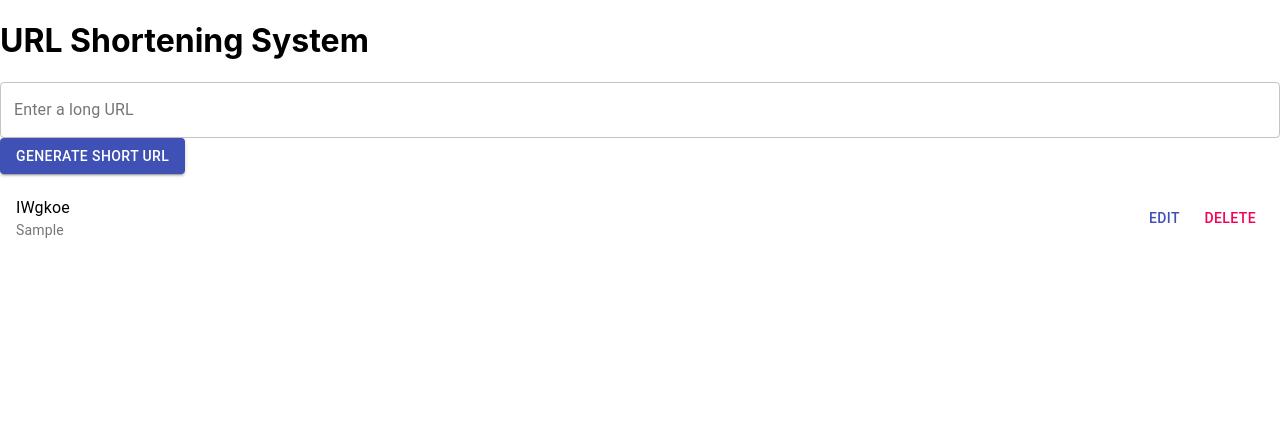
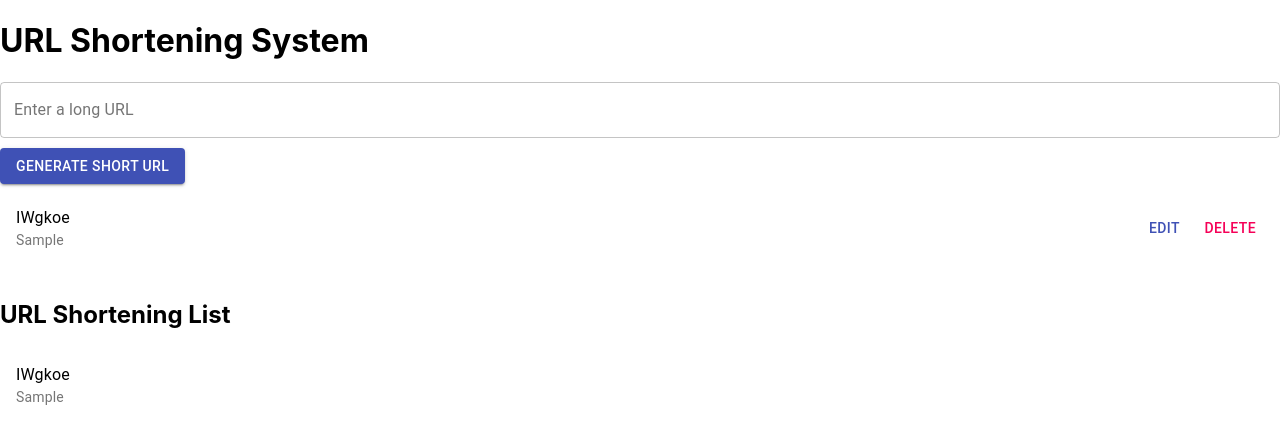
Before and after one commit to MohammadIsmailAlam/LWS_url-shortener_task, a React (Create React App) app: page / in a window 1280 px wide. Both pictures are taken after typing "Sample" into the empty fields and a click on the button "GENERATE SHORT URL". Shown: the top 444 px of the page. Built offline with nearby package versions, Linux system fonts and the light colour scheme.

Commit message:
List Page created where show all the cretaed list

```diff
--- a/src/App.js
+++ b/src/App.js
@@ -1,19 +1,20 @@
-import React, { useState, useEffect } from 'react';
-import EntryPage from './EntryPage';
-import EditPage from './EditPage';
+import React, { useState, useEffect } from "react";
+import EntryPage from "./EntryPage";
+import EditPage from "./EditPage";
+import ListPage from "./ListPage";
 
 const App = () => {
   const [shortURLs, setShortURLs] = useState([]);
 
   useEffect(() => {
-    const storedURLs = localStorage.getItem('shortURLs');
+    const storedURLs = localStorage.getItem("shortURLs");
     if (storedURLs) {
       setShortURLs(JSON.parse(storedURLs));
     }
   }, []);
 
   useEffect(() => {
-    localStorage.setItem('shortURLs', JSON.stringify(shortURLs));
+    localStorage.setItem("shortURLs", JSON.stringify(shortURLs));
   }, [shortURLs]);
 
   const createShortURL = (longURL) => {
@@ -27,7 +28,10 @@ const editURL = (shortURL, updatedLongURL) => {
     if (index !== -1) {
       // Create a new copy of the shortURLs array with the updated long URL
       const updatedShortURLs = [...shortURLs];
-    updatedShortURLs[index] = { ...updatedShortURLs[index], longURL: updatedLongURL };
+      updatedShortURLs[index] = {
+        ...updatedShortURLs[index],
+        longURL: updatedLongURL,
+      };
       setShortURLs(updatedShortURLs);
     }
   };
@@ -36,14 +40,21 @@ const editURL = (shortURL, updatedLongURL) => {
     setShortURLs(shortURLs.filter((url) => url.shortURL !== shortURL));
   };
 
+  const openLongURL = (longURL) => {
+    window.open(longURL, "_blank");
+  };
+
   const generateShortURL = () => {
-    // Implementing short URL generation logic here
+    // Implement short URL generation logic here
     // This can involve random string generation or using an external service
-    // For simplicity, generated a random 6-character string
-    const characters = 'ABCDEFGHIJKLMNOPQRSTUVWXYZabcdefghijklmnopqrstuvwxyz0123456789';
-    let shortURL = '';
+    // For simplicity, let's generate a random 6-character string
+    const characters =
+      "ABCDEFGHIJKLMNOPQRSTUVWXYZabcdefghijklmnopqrstuvwxyz0123456789";
+    let shortURL = "";
     for (let i = 0; i < 6; i++) {
-      shortURL += characters.charAt(Math.floor(Math.random() * characters.length));
+      shortURL += characters.charAt(
+        Math.floor(Math.random() * characters.length)
+      );
     }
     return shortURL;
   };
@@ -53,6 +64,7 @@ const editURL = (shortURL, updatedLongURL) => {
       <h1>URL Shortening System</h1>
       <EntryPage createShortURL={createShortURL} />
       <EditPage shortURLs={shortURLs} editURL={editURL} deleteURL={deleteURL} />
+      <ListPage shortURLs={shortURLs} openLongURL={openLongURL} />
     </div>
   );
 };
--- a/src/EntryPage.js
+++ b/src/EntryPage.js
@@ -19,7 +19,7 @@ const EntryPage = ({ createShortURL }) => {
         onChange={(e) => setLongURL(e.target.value)}
         fullWidth
       />
-      <Button type="submit" variant="contained" color="primary">
+      <Button type="submit" variant="contained" color="primary" style={{ marginTop: '10px'}}>
         Generate Short URL
       </Button>
     </form>
--- /dev/null
+++ b/src/ListPage.js
@@ -0,0 +1,19 @@
+import React from 'react';
+import { List, ListItem, ListItemText } from '@material-ui/core';
+
+const ListPage = ({ shortURLs, openLongURL }) => {
+  return (
+    <List>
+        <div>
+        <h2>URL Shortening List</h2>
+        </div>
+      {shortURLs.map(({ shortURL, longURL }) => (
+        <ListItem key={shortURL} button onClick={() => openLongURL(longURL)}>
+          <ListItemText primary={shortURL} secondary={longURL} />
+        </ListItem>
+      ))}
+    </List>
+  );
+};
+
+export default ListPage;
```
Lines whose indentation alone changed are shown as unchanged.
